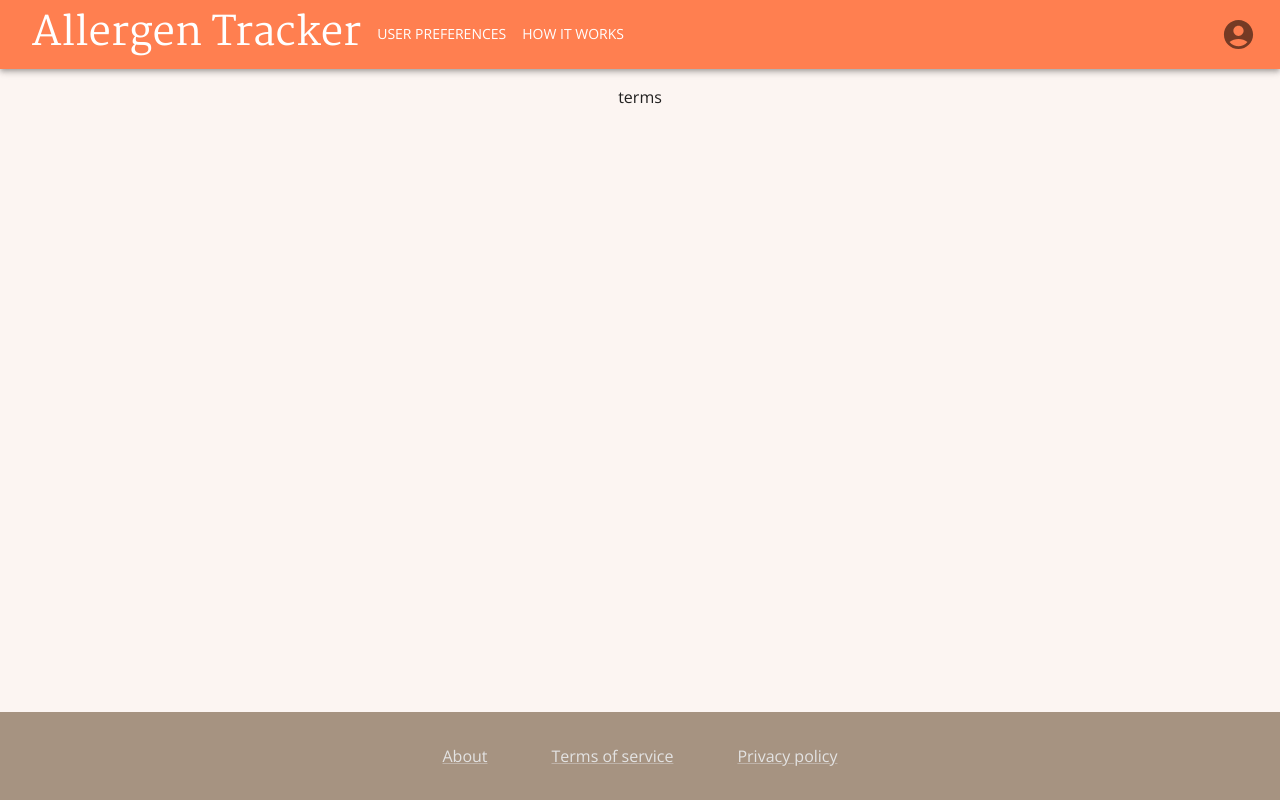
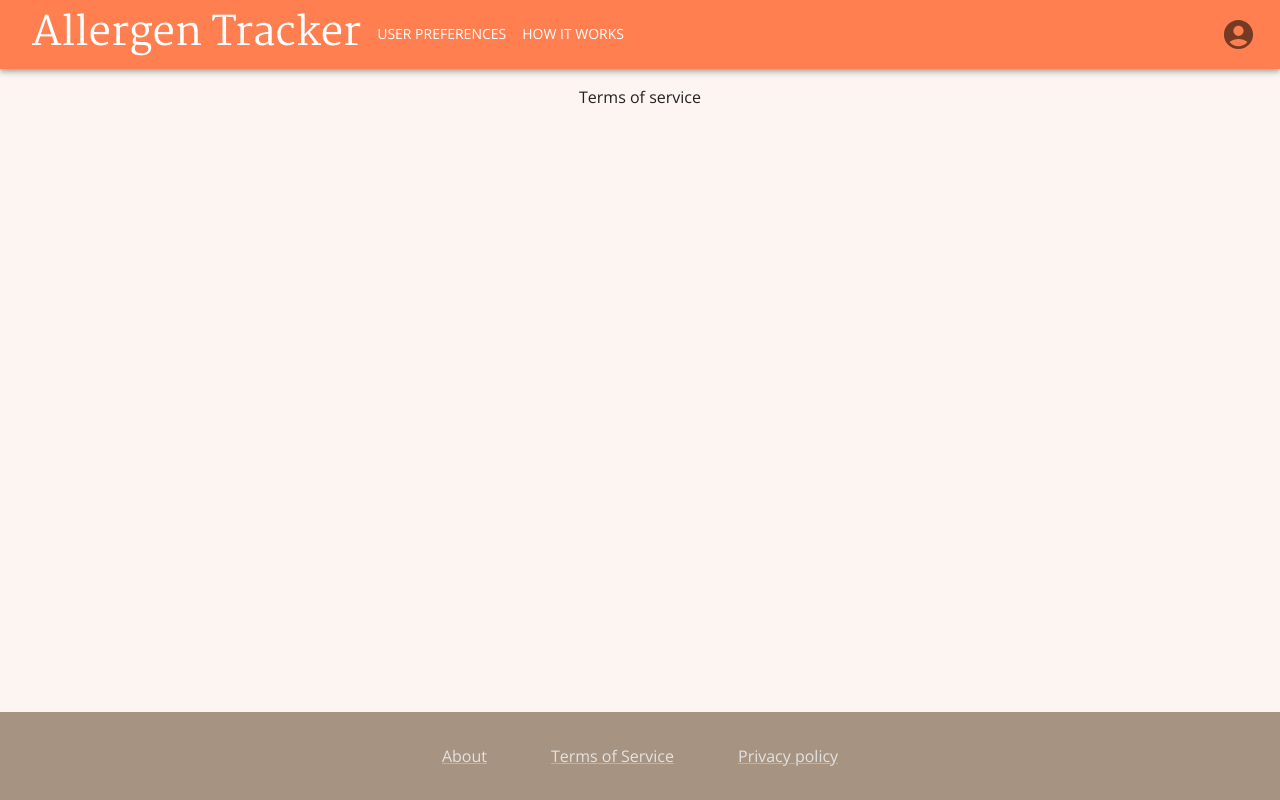
Before and after one commit to jompsku/dw3s-allergentracker, a React (Vite) app in the folder frontend/: page /terms-of-service in a window 1280 px wide. Built offline with nearby package versions, Linux system fonts and the light colour scheme; what @toolpad/core would draw is missing.

Commit message:
add routes to tos, privacy policy and about pages

```diff
--- a/frontend/src/App.jsx
+++ b/frontend/src/App.jsx
@@ -16,6 +16,9 @@ import {
   LoginPage,
   theme,
   UserPreferences,
+  PrivacyPolicyPage,
+  TosPage,
+  AboutPage
 } from "./components/index"
 
 const App = () => {
@@ -32,9 +35,9 @@ const App = () => {
               <Routes>
                 <>
                   <Route path="/how-it-works" element={<GeneralInfoPage />} />
-                  <Route path="/about" element={<p>about</p>} />
-                  <Route path="/terms-of-service" element={<p>terms</p>} />
-                  <Route path="/privacy-policy" element={<p>privacy</p>} />
+                  <Route path="/about" element={<AboutPage />} />
+                  <Route path="/terms-of-service" element={<TosPage />} />
+                  <Route path="/privacy-policy" element={<PrivacyPolicyPage />} />
                   {loggedIn ? (
                     <>
                       <Route path="/" element={<LandingPage />} />
--- a/frontend/src/components/Footer.jsx
+++ b/frontend/src/components/Footer.jsx
@@ -2,10 +2,11 @@ import { Container, Box, Link as MuiLink } from "@mui/material"
 import { Link } from "react-router-dom"
 
 function Footer() {
-  const links = [
-    { name: "About", link: "/about" },
-    { name: "Terms of service", link: "/terms-of-service" },
-    { name: "Privacy policy", link: "/privacy-policy" },
+
+  const pages = [
+    { name: "About", url: "/about", needsLogin: false },
+    { name: "Terms of Service", url: "/terms-of-service", needsLogin: false },
+    { name: "Privacy policy", url: "/privacy-policy", needsLogin: false },
   ]
 
   return (
@@ -19,9 +20,13 @@ function Footer() {
             flexWrap: "wrap",
           }}
         >
-          {links.map((l, index) => (
-            <MuiLink key={index} color="primary.light" component={Link} to={l.link} >
-              {l.name}
+          {pages.map((page) => (
+            <MuiLink
+              key={page.name}
+              color="primary.light"
+              component={Link}
+              to={page.url} >
+              {page.name}
             </MuiLink>
           ))}
         </Box>
--- a/frontend/src/components/index.js
+++ b/frontend/src/components/index.js
@@ -18,6 +18,7 @@ import {
 import { BrowserRouter, Routes, Route, Navigate } from "react-router-dom"
 import { React, Fragment, useState } from "react"
 import { ThemeProvider } from "@mui/material/styles"
+import AboutPage from "./pages/AboutPage"
 import AccountCircleSharpIcon from "@mui/icons-material/AccountCircleSharp"
 import AppBar from "@mui/material/AppBar"
 import Button from "@mui/material/Button"
@@ -39,13 +40,16 @@ import ListItemText from "@mui/material/ListItemText"
 import LoginPage from "./pages/LoginPage"
 import Menu from "@mui/material/Menu"
 import MenuItem from "@mui/material/MenuItem"
+import PrivacyPolicyPage from "./pages/PrivacyPolicyPage"
 import ProductDetails from "./ProductDetails"
 import theme from "../themes/theme"
 import Toolbar from "@mui/material/Toolbar"
 import Tooltip from "@mui/material/Tooltip"
+import TosPage from "./pages/TosPage"
 import UserPreferences from "./pages/UserPreferences"
 
 export {
+  AboutPage,
   AccountCircleSharpIcon,
   AppBar,
   Box,
@@ -81,6 +85,7 @@ export {
   MenuItem,
   Modal,
   Navigate,
+  PrivacyPolicyPage,
   ProductDetails,
   Radio,
   RadioGroup,
@@ -92,6 +97,7 @@ export {
   ThemeProvider,
   Toolbar,
   Tooltip,
+  TosPage,
   Typography,
   UserPreferences,
   useState,
--- /dev/null
+++ b/frontend/src/components/pages/AboutPage.jsx
@@ -0,0 +1,5 @@
+const AboutPage = () => {
+  return (<p>about</p>);
+};
+
+export default AboutPage;
--- /dev/null
+++ b/frontend/src/components/pages/PrivacyPolicyPage.jsx
@@ -0,0 +1,5 @@
+const PrivacyPolicyPage = () => {
+  return (<p>privacy policy</p>);
+};
+
+export default PrivacyPolicyPage;
--- /dev/null
+++ b/frontend/src/components/pages/TosPage.jsx
@@ -0,0 +1,5 @@
+const TosPage = () => {
+  return (<p>Terms of service</p>);
+};
+
+export default TosPage;
```
